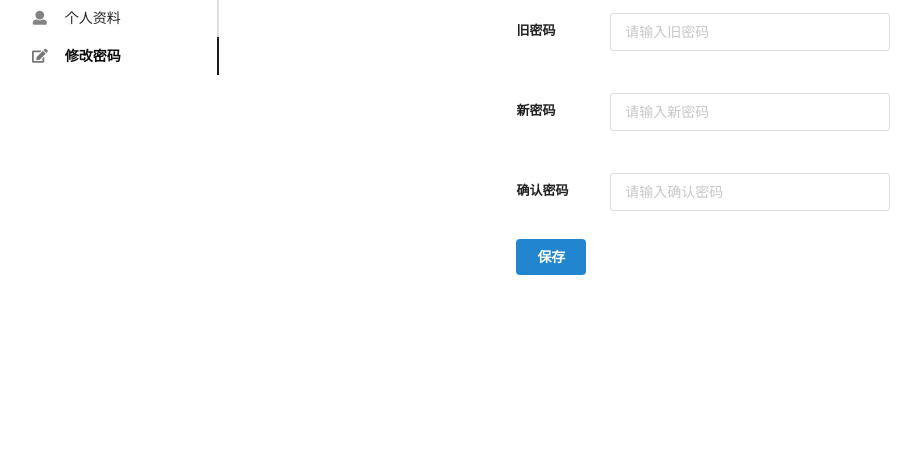
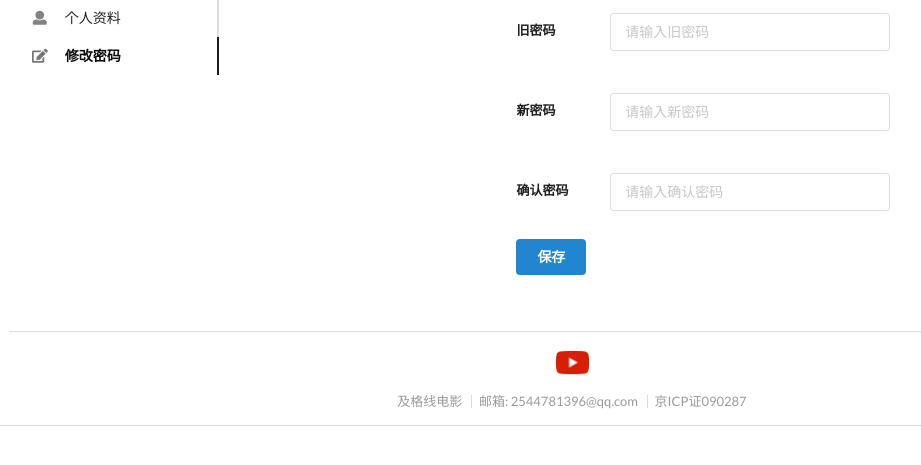
Before and after one commit to i-film/tvbhub, a Django app: page /users/change_password/ in a window 1280 px wide. Shown: the part 114-579 px from the top of the page, without its empty margins (68-989 px from the left). Run offline with Django 3.2, Linux system fonts and the light colour scheme; parts of the project's set-up code (start-up, migrations or seed data) failed here and were passed over; some libraries are stand-ins or nearby versions.

Commit message:
add foot and processed UnorderedObjectListWarning

```diff
--- a/templates/base/base.html
+++ b/templates/base/base.html
@@ -32,6 +32,8 @@
     {% endblock content %}
 </div>
 
+{% include "base/footer.html" %}
+
 <script src="https://cdn.staticfile.org/jquery/1.9.0/jquery.min.js"></script>
 <script src="https://cdn.staticfile.org/semantic-ui/2.4.1/semantic.min.js"></script>
 <script>
--- /dev/null
+++ b/templates/base/footer.html
@@ -0,0 +1,13 @@
+{% load static %}
+
+<div class="ui vertical footer segment ">
+    <div class="ui center aligned container">
+        <div class="ui divider"></div>
+        <img src="{% static 'img/logo.png' %}" class="ui centered mini image">
+        <div class="ui horizontal   small divided link list">
+            <p class="item">及格线电影</p>
+            <a class="item" href="https://mail.qq.com/cgi-bin/loginpage" target="_blank">邮箱: 2544781396@qq.com</a>
+            <a class="item" href="#" target="_blank">京ICP证090287</a>
+        </div>
+    </div>
+</div>
--- a/users/views.py
+++ b/users/views.py
@@ -104,7 +104,7 @@ class LikeListView(generic.ListView):
 
     def get_queryset(self):
         user = get_object_or_404(User, pk=self.kwargs.get('pk'))
-        videos = user.liked_videos.all()
+        videos = user.liked_videos.all().order_by('pk')
         return videos
 
 
```
